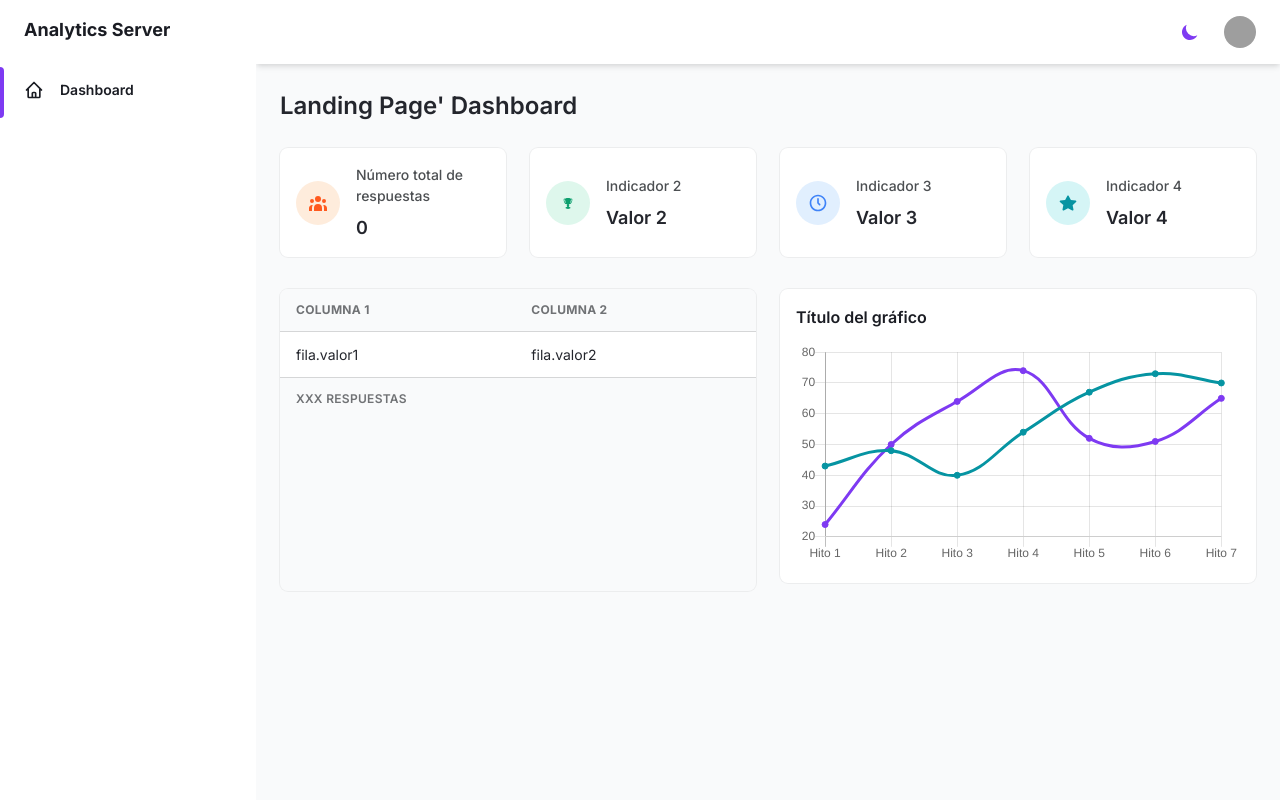
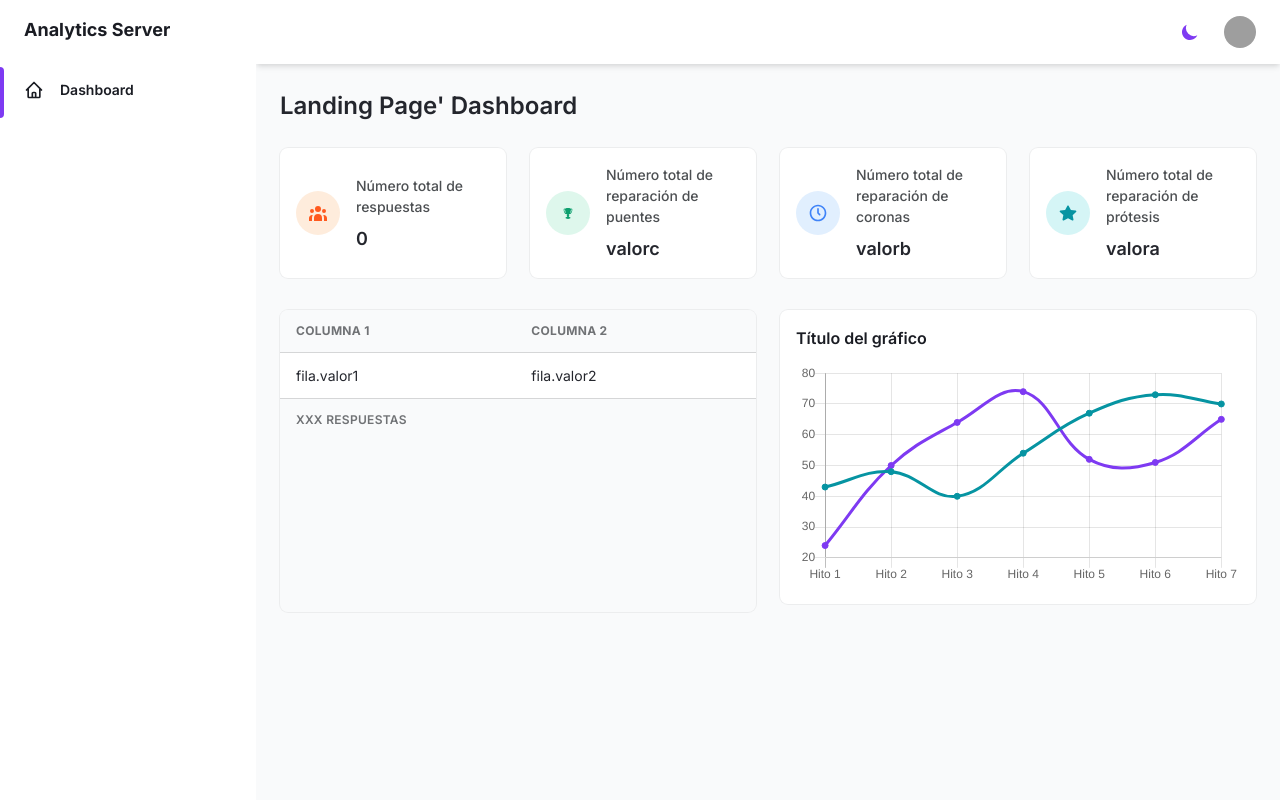
Before and after one commit to rsaltos04/django_data_monitor, a Django app: page / in a window 1280 px wide. Run offline with Django 5.2, Linux system fonts and the light colour scheme; data that the repository does not hold is empty; grey boxes are pictures that could not be loaded.

Commit message:
Para srr, todavia falta

```diff
--- a/requirements.txt
+++ b/requirements.txt
@@ -1,7 +1,7 @@
 asgiref==3.9.1
 certifi==2025.8.3
-charset-normalizer==3.4.2
-Django==5.2.4
+charset-normalizer==3.4.3
+Django==5.2.5
 idna==3.10
 requests==2.32.4
 sqlparse==0.5.3
--- a/templates/dashboard/content/data.html
+++ b/templates/dashboard/content/data.html
@@ -43,12 +43,12 @@
         </div>
         <div>
           <p class="mb-2 text-sm font-medium text-gray-600 dark:text-gray-400">
-            Indicador 2
+            Número total de reparación de puentes
           </p>
           <p class="text-lg font-semibold text-gray-700 dark:text-gray-200">
 
             <!-- START - valor del indicador 2 -->
-            Valor 2
+            <!--{{ total_puentas }} -->valorc
             <!-- END - valor del indicador 2 -->
 
           </p>
@@ -66,12 +66,12 @@
         </div>
         <div>
           <p class="mb-2 text-sm font-medium text-gray-600 dark:text-gray-400">
-            Indicador 3
+            Número total de reparación de coronas
           </p>
           <p class="text-lg font-semibold text-gray-700 dark:text-gray-200">
 
             <!-- START - valor del indicador 3 -->
-            Valor 3
+            <!--{{ total_coronas }} --> valorb
             <!-- END - valor del indicador 3 -->
 
           </p>
@@ -89,12 +89,12 @@
         </div>
         <div>
           <p class="mb-2 text-sm font-medium text-gray-600 dark:text-gray-400">
-            Indicador 4
+            Número total de reparación de prótesis
           </p>
           <p class="text-lg font-semibold text-gray-700 dark:text-gray-200">
 
             <!-- START - valor del indicador 4 -->
-            Valor 4
+            <!--{{ total_prótesis }} --> valora
             <!-- END - valor del indicador 4 -->
 
           </p>
```
Also changed, not shown: dashboard/views.py (+6 -1 lines).
